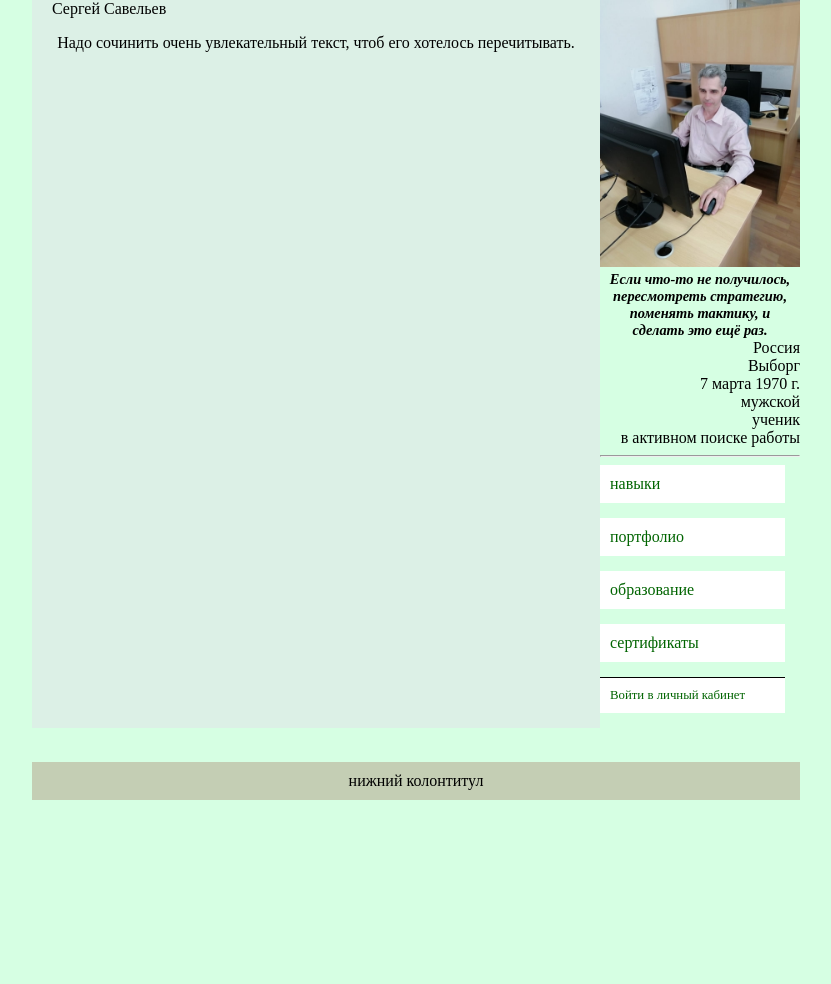
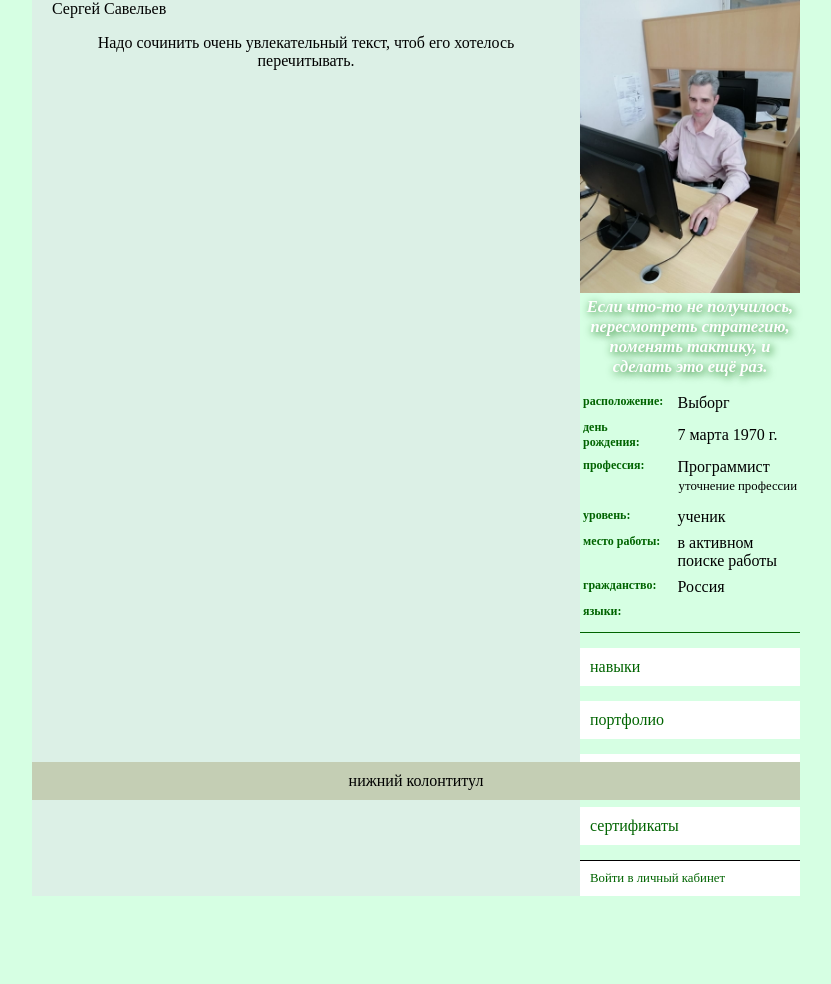
Before and after one commit to Archangel-Ray/training_for_creating_a_resume_website, a Django app: page /1 in a window 1280 px wide. Shown: the whole page, without its empty margins (224-1055 px from the left). Before the commit the page ends 800 px from the top, so only its background shows below. Run offline with Django 5.2, Linux system fonts and the light colour scheme; data comes from the database, SQL or seed files in the repository.

Commit message:
отображение общей информации пользователя
весь день этим занимался. пора отдыхать.

```diff
--- a/another_one/new/templates/new/main_info.html
+++ b/another_one/new/templates/new/main_info.html
@@ -6,14 +6,14 @@
 			<img
 					src="{% static ''|add:myuser.photo.url %}"
 					alt="Личная фотография"
-					width="200"
+					width="220"
 			>
 		</a>
 	{% else %}
 		<img
 			src="{% static 'images/user_s_photo/default.jpg' %}"
 			alt="Фото по умолчанию"
-			width="200"
+			width="220"
 		>
 	{% endif %}
 	<div class="motto">
@@ -23,11 +23,62 @@
 			у пользователя нет девиза
 		{% endif %}
 	</div>
-	<p>{% if myuser.citizenship %}{{ myuser.citizenship }}{% endif %}</p>
-	<p>{% if myuser.city %}{{ myuser.city }}{% endif %}</p>
-	<p>{% if myuser.birthday %}{{ myuser.birthday }}{% endif %}</p>
-	<p>{% if myuser.get_biological_sex_display %}{{ myuser.get_biological_sex_display }}{% endif %}</p>
-	<p>{% if myuser.get_the_level_of_professionalism_display %}{{ myuser.get_the_level_of_professionalism_display }}{% endif %}</p>
-	<p>{% if myuser.job %}{{ myuser.job }}{% endif %}</p>
-	<hr>
+	<table class="ind_info">
+		<tbody class="tbl_info">
+			{% if myuser.city %}
+			<tr>
+				<td class="left_column">расположение:</td>
+				<td class="right_column">{{ myuser.city }}</td>
+			</tr>
+			{% endif %}
+
+			{% if myuser.birthday %}
+			<tr>
+				<td class="left_column">день рождения:</td>
+				<td class="right_column">{{ myuser.birthday }}</td>
+			</tr>
+			{% endif %}
+
+			{% if myuser.profession %}
+			<tr>
+				<td class="left_column">профессия:</td>
+				<td class="right_column">{{ myuser.profession }}</td>
+			</tr>
+			{% endif %}
+
+			{% if myuser %}
+			<tr>
+				<td colspan="2" class="uni_cells">уточнение профессии</td>
+			</tr>
+			{% endif %}
+
+			{% if myuser.get_the_level_of_professionalism_display %}
+			<tr>
+				<td class="left_column">уровень:</td>
+				<td class="right_column">{{ myuser.get_the_level_of_professionalism_display }}</td>
+			</tr>
+			{% endif %}
+
+			{% if myuser.job %}
+			<tr>
+				<td class="left_column">место работы:</td>
+				<td class="right_column">{{ myuser.job }}</td>
+			</tr>
+			{% endif %}
+
+			{% if myuser.citizenship %}
+			<tr>
+				<td class="left_column">гражданство:</td>
+				<td class="right_column">{{ myuser.citizenship }}</td>
+			</tr>
+			{% endif %}
+
+			{% if myuser %}
+			<tr>
+				<td class="left_column">языки:</td>
+				<td class="right_column"></td>
+			</tr>
+			{% endif %}
+		</tbody>
+	</table>
 {% endif %}
--- a/another_one/static/CSS/individual_data.css
+++ b/another_one/static/CSS/individual_data.css
@@ -1,18 +1,47 @@
 .right_bar {
     position: sticky;
     top: 0;
-    flex: 0 200px;
+    flex: 0 220px;
 }
 
 .motto {
     padding: 0 3px;
     text-align: center;
-    font-size: 0.9em;
+    font-size: 1.03em;
     font-style: italic;
     font-weight: bold;
+    color: white;
+    text-shadow: 2px 2px 8px darkgreen;
 }
 
-.main_info > p {
-    margin: 0;
+.ind_info {
+    margin-bottom: 15px;
+    padding: 10px 0;
+    border-bottom: 1px solid darkgreen;
+}
+
+.tbl_info {
+    vertical-align: top;
+}
+
+td {
+    padding-top: 5px;
+}
+
+.left_column {
+    font-size: 0.75em;
+    font-weight: bold;
+    padding-right: 10px;
+    color: darkgreen;
+}
+
+.uni_cells {
+    font-size: 0.8em;
+    padding-bottom: 7px;
+    padding-top: 0;
     text-align: right;
 }
+
+.right_column {
+    vertical-align: middle;
+}
--- a/another_one/static/CSS/menu_style.css
+++ b/another_one/static/CSS/menu_style.css
@@ -1,6 +1,5 @@
 .menu {
     text-align: left;
-    margin-right: 15px;
 }
 
 
@@ -29,6 +28,7 @@
 .menu_item_accounts {
     border-top: 1px solid black;
     font-size: 0.8em;
+    margin: 0;
 }
 
 .menu_item_accounts > p {
```
